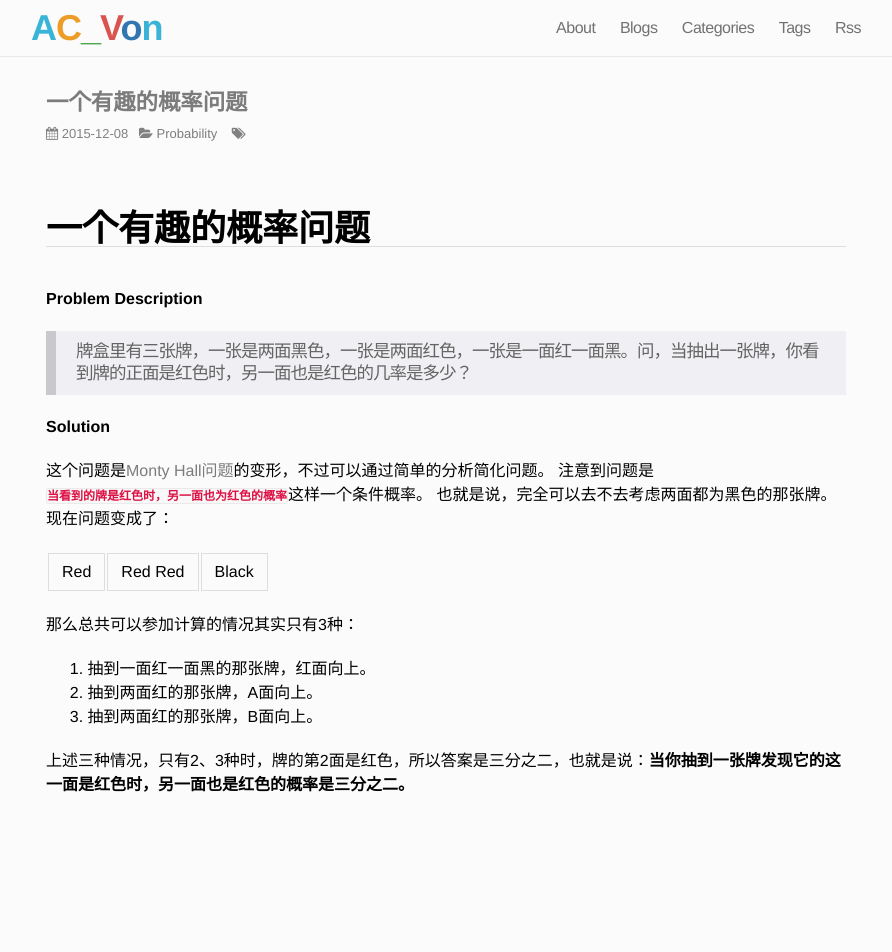
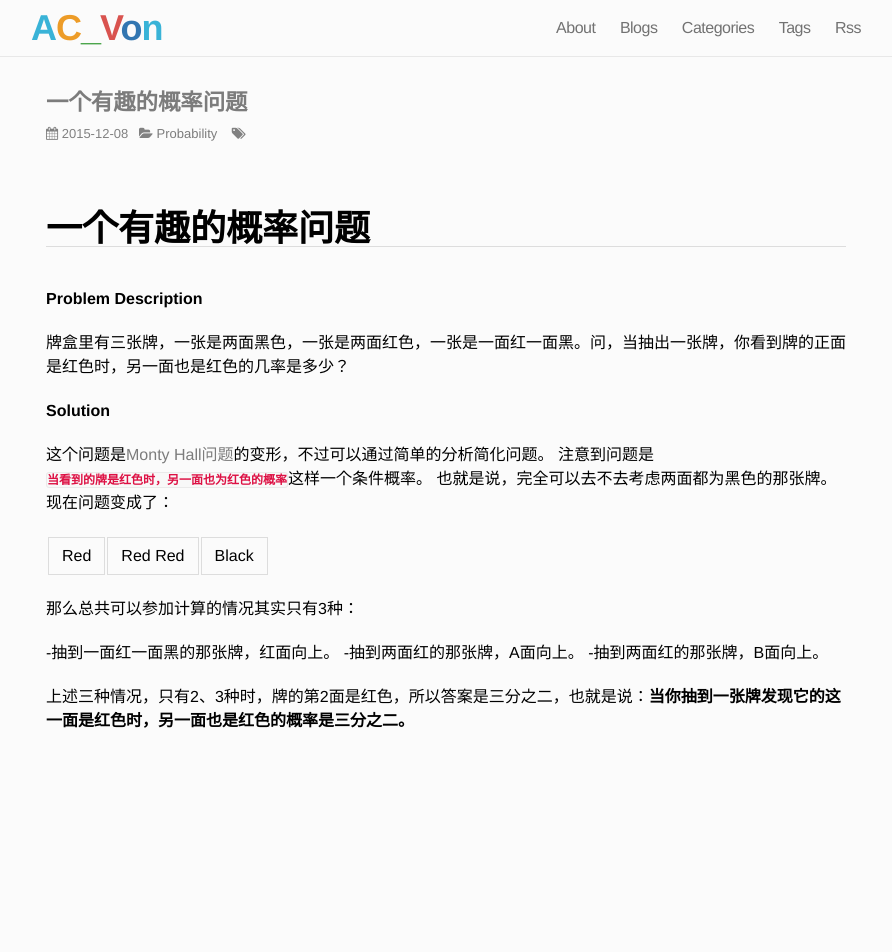
Before and after one commit to vongang/vongang.github.io, a Jekyll site: the page built from _posts/2015-12-08-A-Funny-probability-problem.md, in a window 1280 px wide. Shown: the top 952 px of the page, without its empty margins (194-1086 px from the left). Built offline with Jekyll 4.4.1, drawn with Linux system fonts in a browser that asks for light colours; nearby versions of some CDN libraries; Markdown is read by kramdown in place of the engine named in the settings; comment, search, counter and statistics services are not loaded; part of the change alters nothing that is shown.

```diff
--- a/_posts/2015-12-08-A-Funny-probability-problem.md
+++ b/_posts/2015-12-08-A-Funny-probability-problem.md
@@ -8,7 +8,7 @@ category: Probability
 
 **Problem Description**
 
-> 牌盒里有三张牌，一张是两面黑色，一张是两面红色，一张是一面红一面黑。问，当抽出一张牌，你看到牌的正面是红色时，另一面也是红色的几率是多少？
+  牌盒里有三张牌，一张是两面黑色，一张是两面红色，一张是一面红一面黑。问，当抽出一张牌，你看到牌的正面是红色时，另一面也是红色的几率是多少？
 
 
 **Solution**
@@ -18,12 +18,12 @@ category: Probability
 也就是说，完全可以去不去考虑两面都为黑色的那张牌。
 现在问题变成了：
 
-Red|Red				Red|Black
+  Red|Red				Red|Black
 
 那么总共可以参加计算的情况其实只有3种：
 
-1. 抽到一面红一面黑的那张牌，红面向上。
-2. 抽到两面红的那张牌，A面向上。
-3. 抽到两面红的那张牌，B面向上。
+-抽到一面红一面黑的那张牌，红面向上。
+-抽到两面红的那张牌，A面向上。
+-抽到两面红的那张牌，B面向上。
 
 上述三种情况，只有2、3种时，牌的第2面是红色，所以答案是三分之二，也就是说：**当你抽到一张牌发现它的这一面是红色时，另一面也是红色的概率是三分之二。**
```
